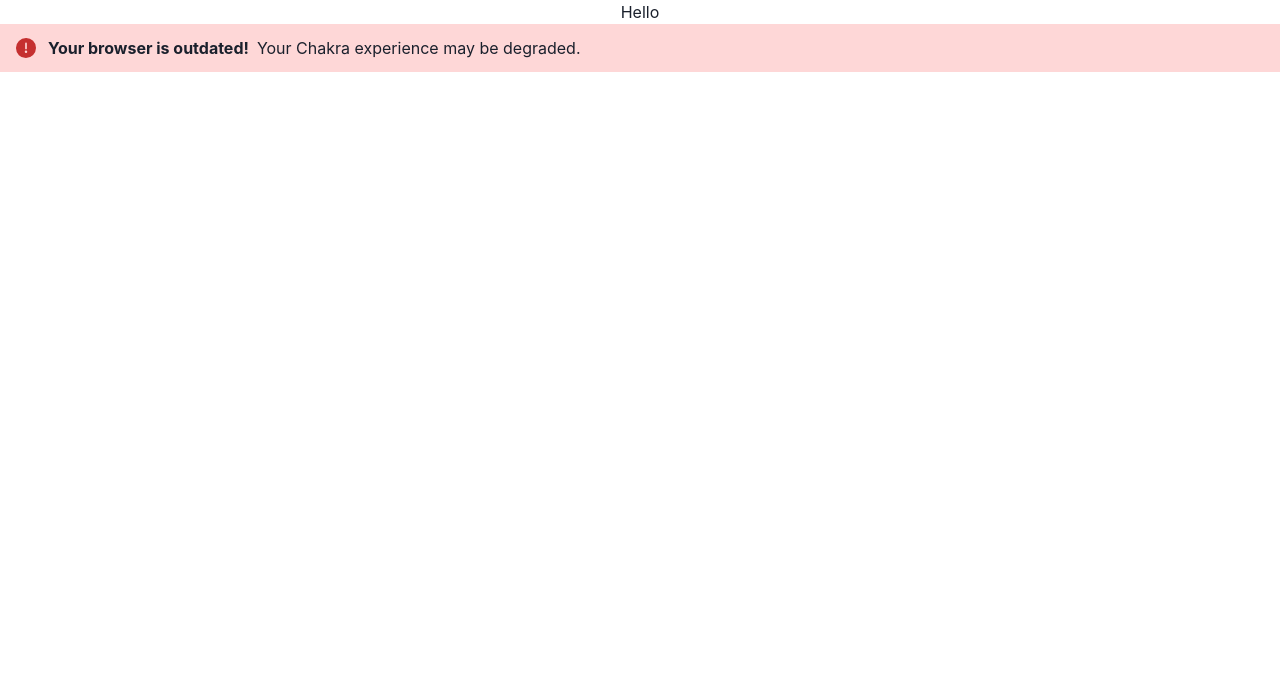
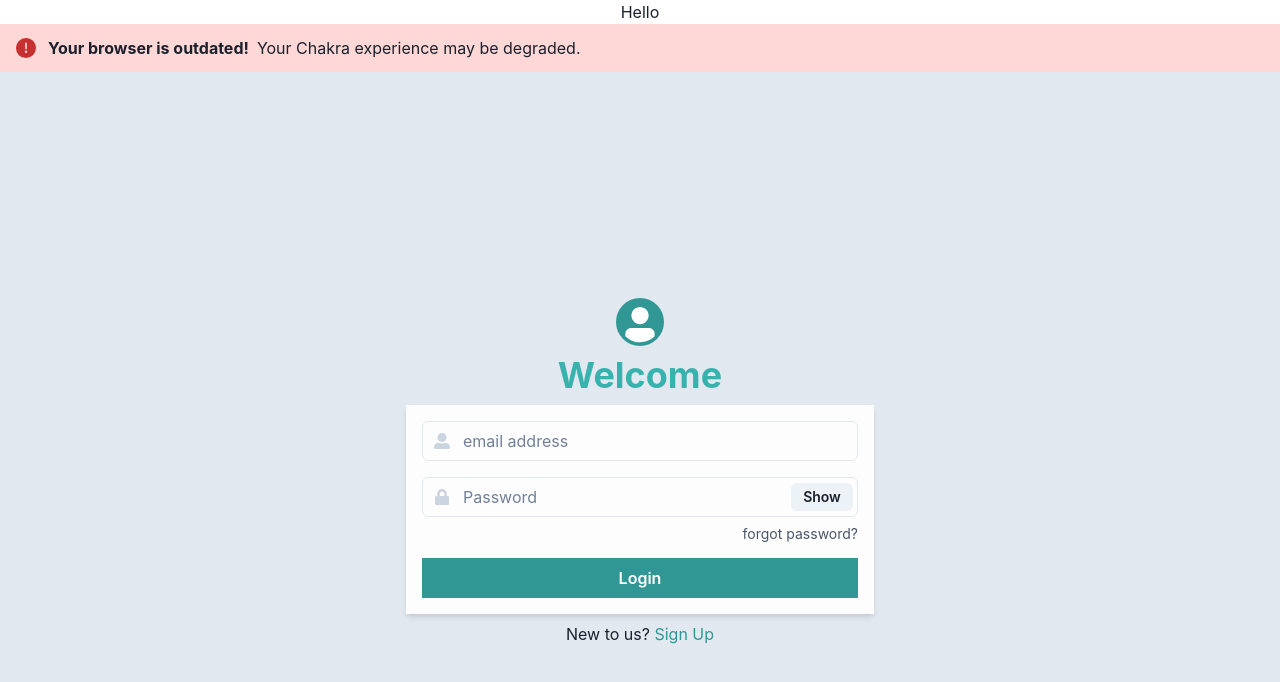
Before and after one commit to BUET-ByteStorm/HomeAssistantFrontEnd, a React (Create React App) app in the folder home-assistant/: page / in a window 1280 px wide. Shown: the top 682 px of the page. Built offline with nearby package versions, Linux system fonts and the light colour scheme.

Commit message:
new branch

```diff
--- a/home-assistant/package.json
+++ b/home-assistant/package.json
@@ -12,6 +12,7 @@
     "framer-motion": "^6.5.1",
     "react": "^18.2.0",
     "react-dom": "^18.2.0",
+    "react-icons": "^4.4.0",
     "react-scripts": "5.0.1",
     "web-vitals": "^2.1.4"
   },
--- a/home-assistant/src/App.js
+++ b/home-assistant/src/App.js
@@ -1,4 +1,5 @@
 import './App.css';
+import Login from './pages/login' ;
 
 import {
   Alert,
@@ -17,6 +18,7 @@
     <AlertTitle>Your browser is outdated!</AlertTitle>
     <AlertDescription>Your Chakra experience may be degraded.</AlertDescription>
     </Alert>
+    <Login></Login>
     </div>
   );
 }
--- /dev/null
+++ b/home-assistant/src/pages/login.js
@@ -0,0 +1,106 @@
+import { useState } from "react";
+import {
+  Flex,
+  Heading,
+  Input,
+  Button,
+  InputGroup,
+  Stack,
+  InputLeftElement,
+  chakra,
+  Box,
+  Link,
+  Avatar,
+  FormControl,
+  FormHelperText,
+  InputRightElement
+} from "@chakra-ui/react";
+import { FaUserAlt, FaLock } from "react-icons/fa";
+
+const CFaUserAlt = chakra(FaUserAlt);
+const CFaLock = chakra(FaLock);
+
+const Login = () => {
+  const [showPassword, setShowPassword] = useState(false);
+
+  const handleShowClick = () => setShowPassword(!showPassword);
+
+  return (
+    <Flex
+      flexDirection="column"
+      width="100wh"
+      height="100vh"
+      backgroundColor="gray.200"
+      justifyContent="center"
+      alignItems="center"
+    >
+      <Stack
+        flexDir="column"
+        mb="2"
+        justifyContent="center"
+        alignItems="center"
+      >
+        <Avatar bg="teal.500" />
+        <Heading color="teal.400">Welcome</Heading>
+        <Box minW={{ base: "90%", md: "468px" }}>
+          <form>
+            <Stack
+              spacing={4}
+              p="1rem"
+              backgroundColor="whiteAlpha.900"
+              boxShadow="md"
+            >
+              <FormControl>
+                <InputGroup>
+                  <InputLeftElement
+                    pointerEvents="none"
+                    children={<CFaUserAlt color="gray.300" />}
+                  />
+                  <Input type="email" placeholder="email address" />
+                </InputGroup>
+              </FormControl>
+              <FormControl>
+                <InputGroup>
+                  <InputLeftElement
+                    pointerEvents="none"
+                    color="gray.300"
+                    children={<CFaLock color="gray.300" />}
+                  />
+                  <Input
+                    type={showPassword ? "text" : "password"}
+                    placeholder="Password"
+                  />
+                  <InputRightElement width="4.5rem">
+                    <Button h="1.75rem" size="sm" onClick={handleShowClick}>
+                      {showPassword ? "Hide" : "Show"}
+                    </Button>
+                  </InputRightElement>
+                </InputGroup>
+                <FormHelperText textAlign="right">
+                  <Link>forgot password?</Link>
+                </FormHelperText>
+              </FormControl>
+              <Button
+                borderRadius={0}
+                type="submit"
+                variant="solid"
+                colorScheme="teal"
+                width="full"
+              >
+                Login
+              </Button>
+            </Stack>
+          </form>
+        </Box>
+      </Stack>
+      <Box>
+        New to us?{" "}
+        <Link color="teal.500" href="#">
+          Sign Up
+        </Link>
+      </Box>
+    </Flex>
+  );
+};
+
+export default Login;
```
Also changed, not shown: 1 other file (tests, documents, lock files or other folders).
